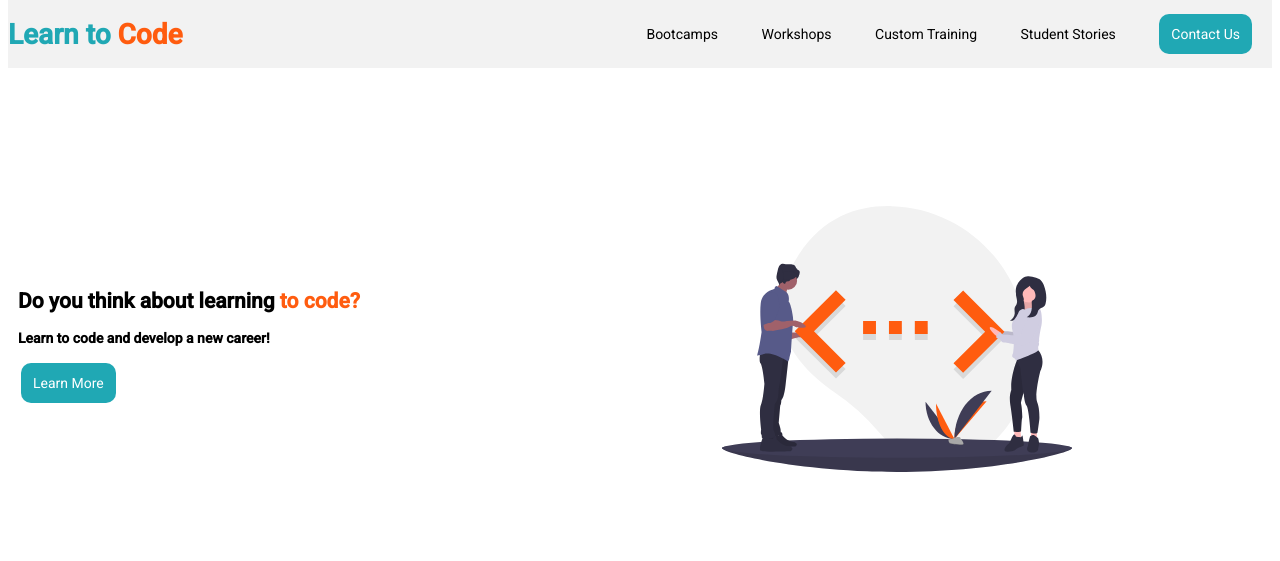
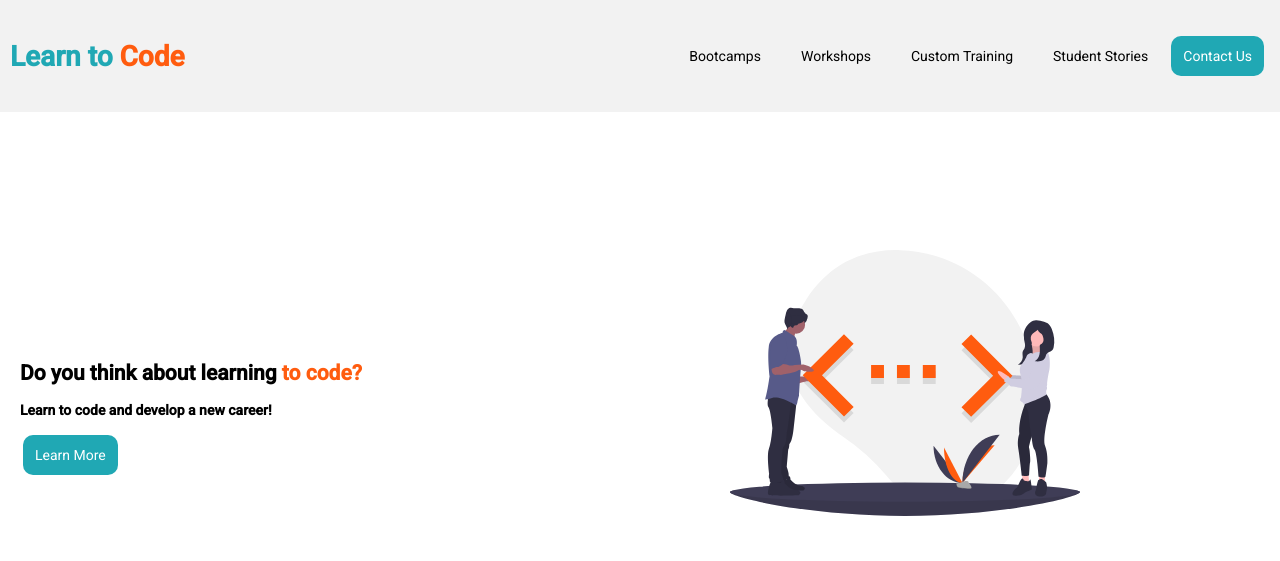
Before and after one commit to achiara311/Unit_1_Deliverable_1, a plain HTML site: page index.html in a window 1280 px wide. Drawn offline with Linux system fonts and the light colour scheme.

Commit message:
Fixed media query, it was backwards.

```diff
--- a/css/styles.css
+++ b/css/styles.css
@@ -1,4 +1,71 @@
 
+#code{
+    color: #ff5c0f;
+}
+
+h1 {
+    margin: 0px;
+}
+
+ul {
+    list-style: none;
+    padding-left: 0px;
+    margin: 3px;
+}
+
+li {
+    padding: 3px;
+}
+
+.new-body {
+    padding:20px;
+    background-color: #fff;
+    padding-top: 75px;
+}
+
+.contact-us{
+    background-color: #20a8b4;
+    color: #fff;
+    padding: 12px;
+    border-radius: 10px;
+    text-align: center;
+    margin: 3px;
+}
+
+.contact-us:hover:hover {
+    background-color: #ff5c0f;
+}
+
+a {
+    color: inherit;
+    text-decoration: none;
+}
+a:hover {
+    color: #ff5c0f;
+}
+.button {
+    background-color: #20a8b4;
+    color: #fff;
+    padding: 12px;
+    border-radius: 10px;
+    text-align: center;
+    margin: 3px;
+}
+.button:hover {
+    background-color: #ff5c0f;
+}
+
+body{
+    font-family: "Roboto";
+    padding: 0;
+    margin: 0;
+}
+
+img {
+    visibility: hidden;
+}
+
+@media screen and (min-width: 768px) {
     body {
         font-family: 'Roboto', serif;
         font-size: 14px;
@@ -10,27 +77,29 @@ header {
         justify-content: flex-end;
         background: #F2F2F2;
         align-items: center;
-    padding:0px;
-    margin-left:auto;
+        padding:30px 10px;
+
     }
     .title {
         cursor:pointer;
         color:#20a8b4;
         background: #F2F2F2;
         margin-right: auto;
+
     }
 
     #code {
         color: #ff5c0f;
     }
-
    .nav_links {
+     display:flex;
+     justify-content: space-between;
      list-style: none;
     color:black;
     }
     .nav_links li{
       display: inline-block;
-    padding: 0px 20px;
+      padding: 15px 20px;
     }
 
     .nav_links li a{
@@ -39,19 +108,22 @@ header {
     .nav_links li a:hover{
         color:#ff5c0f;
     }
+
+    ul{
+        display: flex;
+        flex-direction: row;
+        justify-content: space-between;
+    }
     .contact-us {
-    display: block;
-    text-align: center;
-    color: #fff;
-    text-decoration: none;
+        display: inline;
+        padding: 12px;
         background-color: #20a8b4;
-    font-family: 'Roboto';
-    padding: 12px;
         border-radius: 10px;
-    display: flex-start;
-    flex-basis: 100%;
+        cursor: pointer;
     }
-
+    h1{
+        flex-grow: 4;
+    }
     li,a {
         font-family:'Roboto', serif;
         font-size: 14px;
@@ -60,12 +132,10 @@ li,a {
     }
 
     .button {
-    background-color: #20a8b4;
-    color: #fff;
-    padding: 12px;
+        width: auto;
         border-radius: 10px;
-    text-align: center;
-    margin: 3px;
+        padding:12px;
+
     }
     .button:hover {
         background-color: #ff5c0f;
@@ -80,13 +150,13 @@ li,a {
 
     .do-you-container {
         display: flex;
+        flex-direction: row;
+        justify-content: space-between;
         align-items: center;
     }
 
     .new-body {
-     margin: 10px;
-     width: 100%;
-     justify-content: space-between;
+        float: left;
     }
     h3{
         font-size: 14px;
@@ -96,53 +166,14 @@ h3{
         color: #ff5c0f;
     }
 
-.together{
+    .insta-pics{
         display: block;
         float: left;
         margin-right:200px;
         width:auto;
         width:350px;
         height:350px;
-    visibility: hidden;
-}
-
-@media screen and (min-width: 768px) {
-    .contact-us {
-        width:100;
-    }
-    .title {
-        margin: 0px;
-        margin-right: auto;
-    }
-    ul {
-        display: flex;
-        flex-direction: row;
-        justify-content: space-between;
-    }
-
-    li {
-        padding: 6px;
-        align-items: center;
-    }
-    .nav_links {
-        display: inline-block;
-        flex-direction: row;
-    }
-    .button{
-        width: 100;
-    }
-
-    .learn{
-       max-width:100;
-    }
-    .together{
-        display: block;
-        visibility: visible;
-        float: left;
-        width: auto;
-        margin-right:200px;
-        width:350px;
-        height:350px;
+        visibility:visible;
     }
 
 }
--- a/index.html
+++ b/index.html
@@ -17,12 +17,10 @@
                 <li><a href="#">Workshops</a></li>
                 <li><a href="#">Custom Training</a></li>
                 <li><a href="#">Student Stories</a></li>
-                <li><div class="contact-us">Contact Us</div></li>
+                <div class="contact-us" href="#">Contact Us</div>
             </ul>
         </nav>
     </header>
-</div>
-</div>
 <br>
 <br>
 <br>
@@ -38,7 +36,7 @@
     </div>
 </div>
 <div class="pic">
-    <img class="together" src="assets/code.svg" alt="Learn to code">
+    <img class="insta-pics" src="assets/code.svg" alt="Learn to code">
 </div>
 </div>
 </body>
```
Lines whose indentation alone changed are shown as unchanged.
